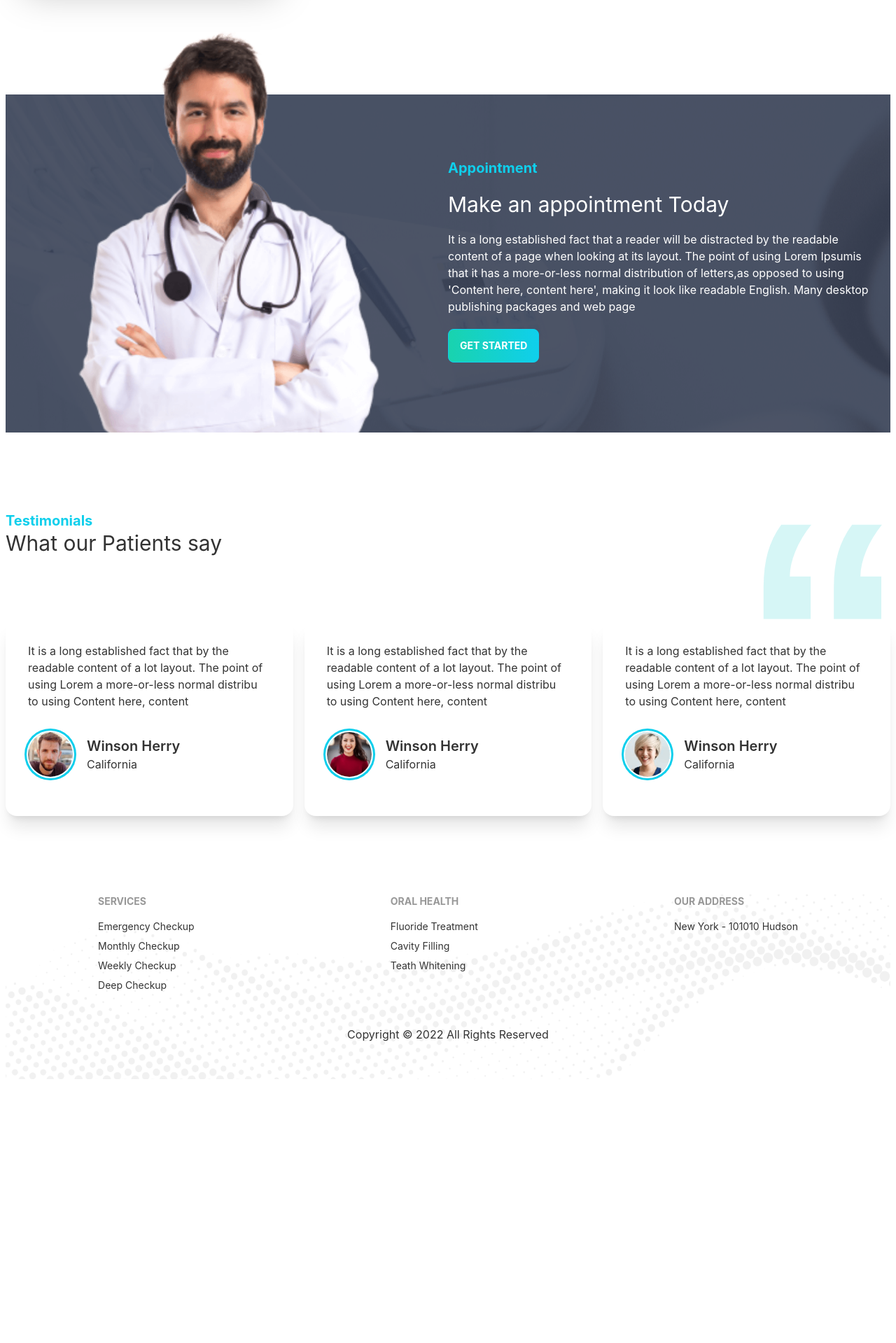
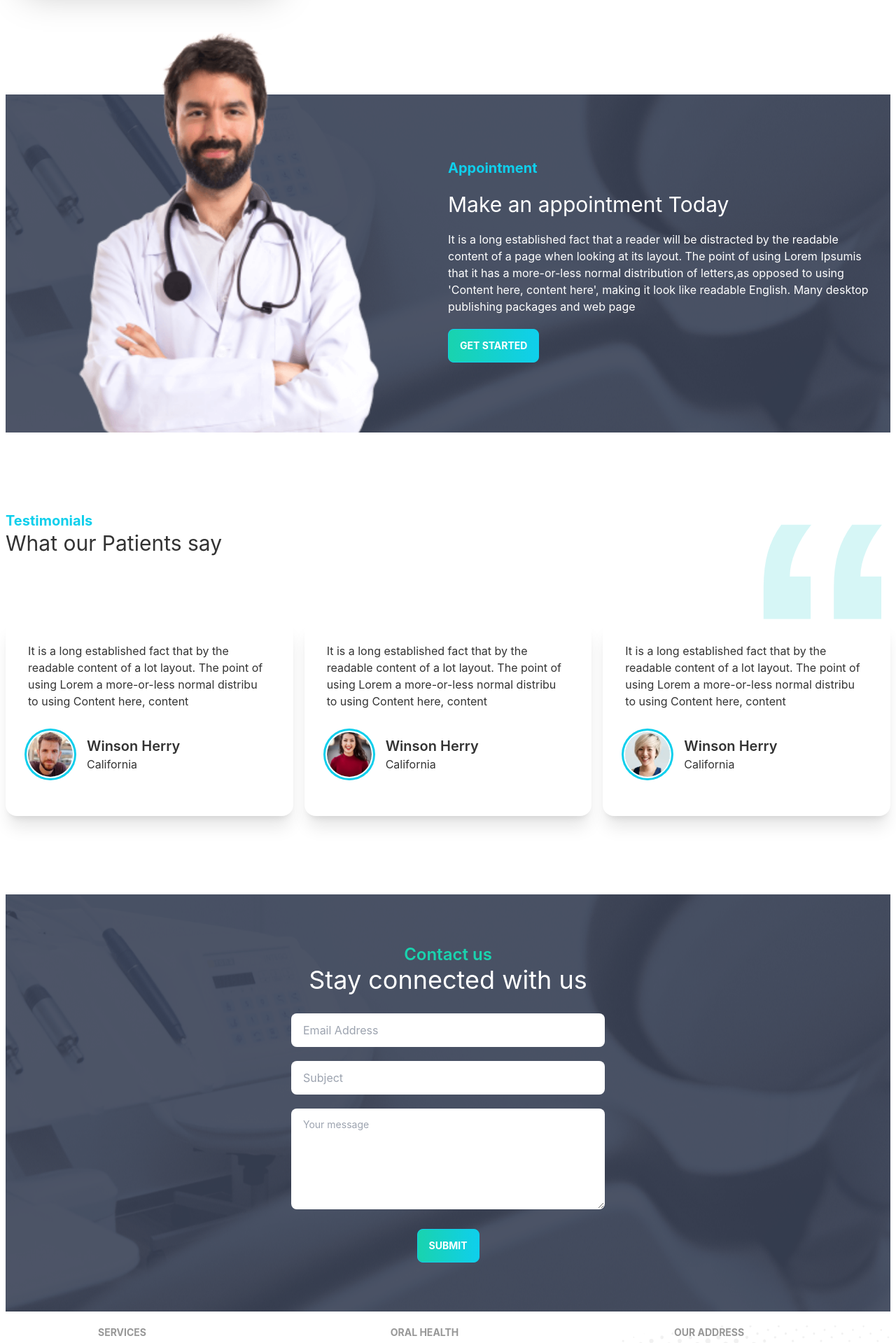
Before and after one commit to durjoy52/doctors-portal-client-side, a React (Create React App) app: page / in a window 1280 px wide. Shown: the part 2300-4219 px from the top of the page at 70% size. Before the commit the page ends 3842 px from the top, so only its background shows below. Built offline with nearby package versions, Linux system fonts and the light colour scheme; no server answers.

Commit message:
contact us

```diff
--- /dev/null
+++ b/src/pages/Home/ContactUs.js
@@ -0,0 +1,20 @@
+import appointment from '../../assets/images/appointment.png';
+import ButtonPrimary from '../ButtonPrimary/ButtonPrimary';
+const ContactUs = () => {
+    return (
+        <div className='mb-5 w-full' style={{backgroundImage:`url(${appointment})`,backgroundPosition:'center',padding:'70px 0'}}>
+            <div className='text-center mb-7'>
+            <h3 className="text-2xl text-secondary font-semibold">Contact us</h3>
+            <h2 className='text-4xl text-white'>Stay connected with us</h2>
+            </div>
+           <div className='flex flex-col items-center gap-5'>
+           <input type="text" placeholder="Email Address" class="input w-full max-w-xs md:max-w-md" />
+           <input type="text" placeholder="Subject" class="input w-full max-w-xs md:max-w-md" />
+           <textarea class="textarea w-full max-w-xs md:max-w-md h-36 mb-2" placeholder="Your message"></textarea>
+           <ButtonPrimary type="submit">Submit</ButtonPrimary>
+           </div>
+        </div>
+    );
+};
+
+export default ContactUs;
--- a/src/pages/Home/Home.js
+++ b/src/pages/Home/Home.js
@@ -1,7 +1,7 @@
-import React from 'react';
 import CardInfo from '../CardInfo/CardInfo';
 import Footer from '../Shared/Footer';
 import Banner from './Banner';
+import ContactUs from './ContactUs';
 import MakeAppointment from './MakeAppointment';
 import Services from './Services/Services';
 import Testimonials from './Testimonials';
@@ -16,6 +16,7 @@ const Home = () => {
           <YourTerms></YourTerms>
           <MakeAppointment></MakeAppointment>
           <Testimonials></Testimonials>
+          <ContactUs/>
           <Footer></Footer>
         </div>
     );
--- a/src/pages/Home/MakeAppointment.js
+++ b/src/pages/Home/MakeAppointment.js
@@ -3,7 +3,7 @@ import doctor from '.././../assets/images/doctor-small.png';
 import ButtonPrimary from '../ButtonPrimary/ButtonPrimary';
 const MakeAppointment = () => {
     return (
-        <section style={{background:`url(${appointment})`}} className='flex justify-center items-center'>
+        <section style={{background:`url(${appointment})`,backgroundPosition:'center'}} className='flex justify-center items-center'>
             <div className='flex-1 hidden lg:flex justify-center '>
             <img className='mt-[-100px]' src={doctor} alt="" />
         </div>
--- a/src/pages/Home/Services/Services.js
+++ b/src/pages/Home/Services/Services.js
@@ -1,4 +1,3 @@
-import React from "react";
 import cavity from "../../../assets/images/cavity.png";
 import fluoride from "../../../assets/images/fluoride.png";
 import whitening from "../../../assets/images/whitening.png";
```
